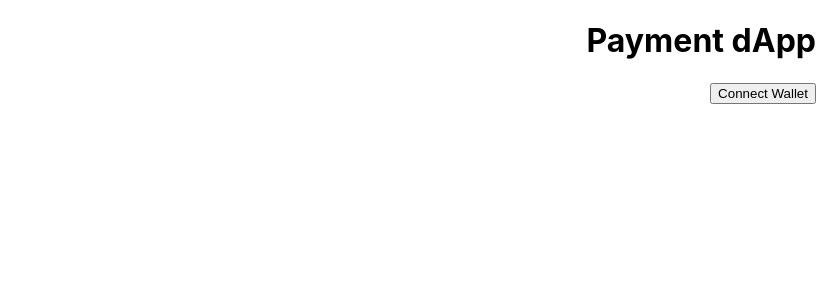
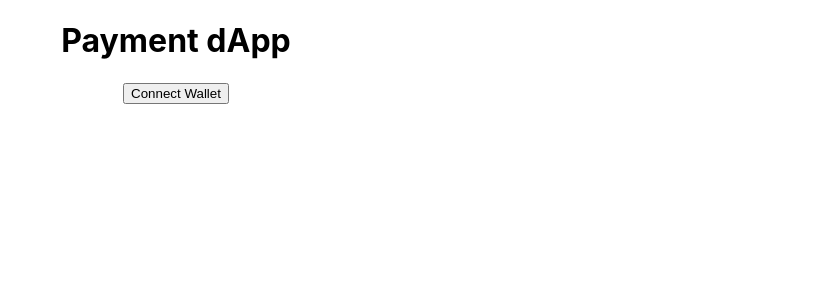
Before and after one commit to dimoz29/smstry2, a React (Create React App) app: page / in a window 1280 px wide. Shown: the top 300 px of the page, without its empty margins (464-1280 px from the left). Built offline with nearby package versions, Linux system fonts and the light colour scheme.

Commit message:
Update App.css

```diff
--- a/src/App.css
+++ b/src/App.css
@@ -1,5 +1,5 @@
 .App {
-  text-align: right;
+  text-align: center;
 }
 
 /* Customize the following styles based on your color scheme and font choices */
@@ -11,12 +11,12 @@
   align-items: center;
   justify-content: center;
   font-family: 'Arial', sans-serif;
-  font-size: 240px;
+  font-size: 24px;
   color: white;
 }
 
 .App-logo {
-  height: 800px;
+  height: 80px;
   pointer-events: none;
   /* Add additional styles like box-shadow, border-radius, etc., if desired */
 }
```
